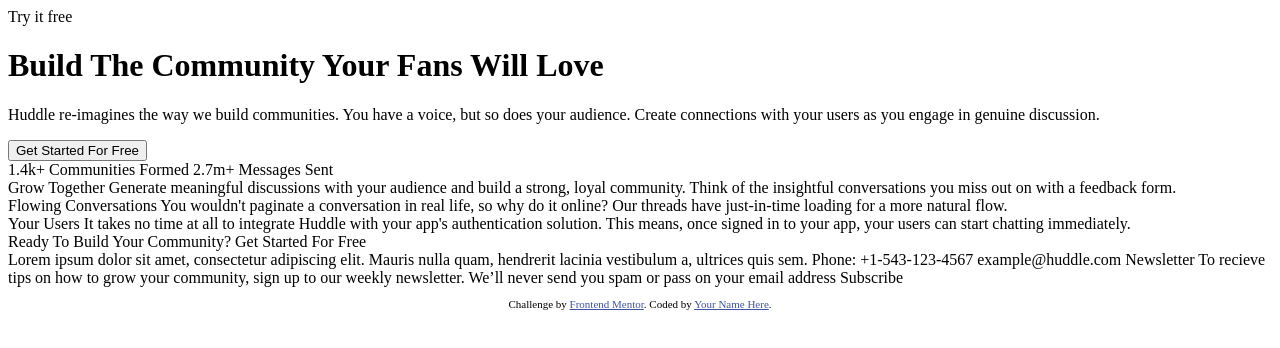
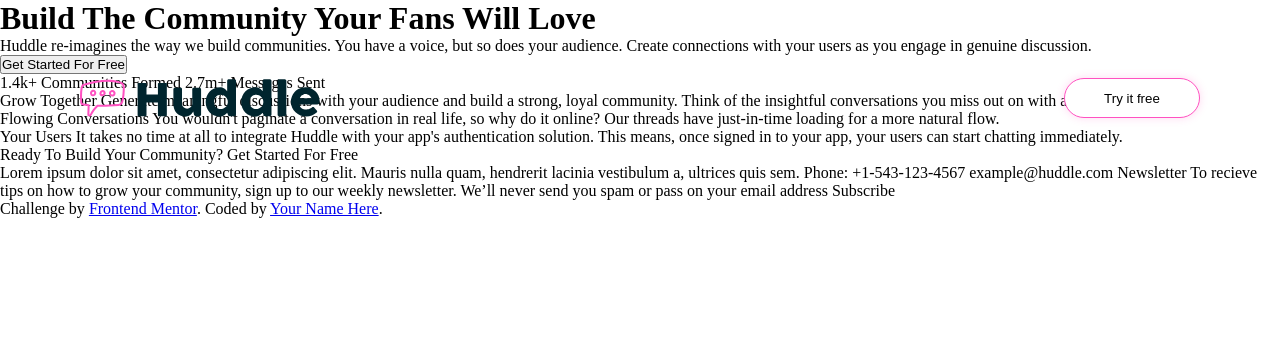
Before and after one commit to Louise-Ann93/huddle-landing-page, a plain HTML site: page index.html in a window 1280 px wide. Drawn offline with Linux system fonts and the light colour scheme.

Commit message:
Header styling

```diff
--- a/index.html
+++ b/index.html
@@ -3,28 +3,21 @@
 <head>
 	<meta charset="UTF-8">
 	<meta name="viewport" content="width=device-width, initial-scale=1.0">
+	<link rel="stylesheet" href="stylesheet.css">
 	<!-- displays site properly based on user's device -->
 
 	<link rel="icon" type="image/png" sizes="32x32" href="./images/favicon-32x32.png">
 
 	<title>Frontend Mentor | Huddle landing page with curved sections</title>
 
-	<!-- Feel free to remove these styles or customise in your own stylesheet 👍 -->
-	<style>
-		.attribution {
-			font-size: 11px;
-			text-align: center;
-		}
-
-		.attribution a {
-			color: hsl(228, 45%, 44%);
-		}
-	</style>
 </head>
 <body>
 <!-- Header -->
 
-<header>Try it free</header>
+<header class="header">
+	<img src="images/logo.svg" alt="Huddle Logo" class="logo">
+	<button class="button">Try it free</button>
+</header>
 <!-- Hero-->
 <div>
 	<div>
@@ -40,7 +33,7 @@
 <div>
 	1.4k+
 	Communities Formed
-<!-- Wrap on mobile-->
+	<!-- Wrap on mobile-->
 	2.7m+
 	Messages Sent
 </div>
@@ -79,7 +72,7 @@
 
 	Phone: +1-543-123-4567
 	example@huddle.com
-<!-- Wrap on mobile -->
+	<!-- Wrap on mobile -->
 	Newsletter
 	To recieve tips on how to grow your community, sign up to our weekly newsletter. We’ll never
 	send you spam or pass on your email address
--- /dev/null
+++ b/stylesheet.css
@@ -0,0 +1,41 @@
+* {
+	margin: 0;
+	padding: 0;
+	box-sizing: border-box;
+}
+
+.header {
+	position: absolute;
+	height: 40px;
+	top: 78px;
+	width: 100%;
+	display: flex;
+	flex-direction: row;
+	justify-content: space-between;
+	align-items: center;
+}
+
+.logo {
+	width: 240px;
+	height: 38px;
+	margin-left: 80px;
+}
+
+.button {
+	cursor: pointer;
+	width: 136px;
+	height: 40px;
+	margin-right: 80px;
+
+	background: #FFFFFF;
+	border: 1px solid #FF52C1;
+	box-shadow: 0 0 9px rgba(255, 82, 193, 0.218778);
+	border-radius: 20px;
+}
+
+.button:hover {
+	background: #FFFFFF;
+	border: 1px solid #FF8ED7;
+	box-shadow: 0 0 9px rgba(255, 82, 193, 0.218778);
+	border-radius: 20px;
+}
```
Also changed, not shown: 1 other file.
